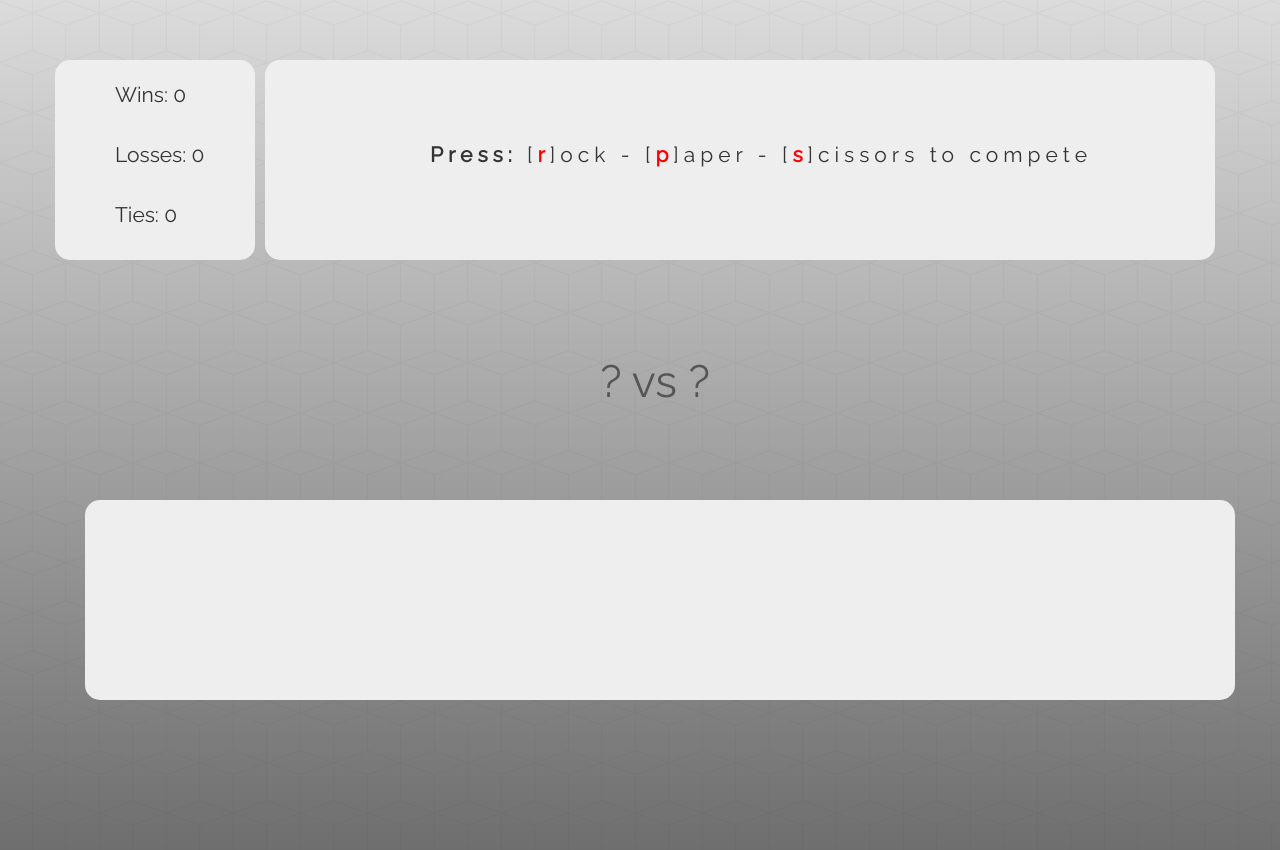
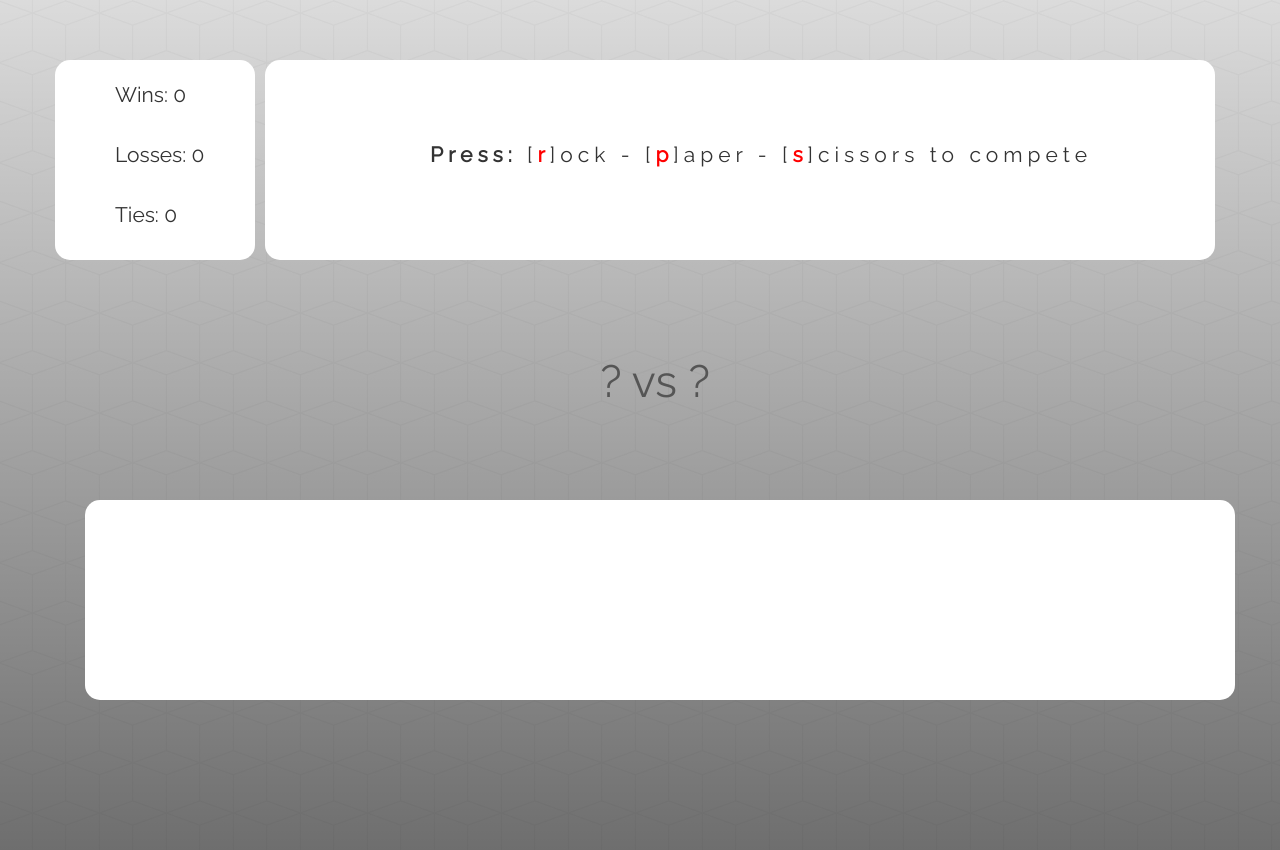
Before and after one commit to bklynate/rcb-rps, a PHP site: page / in a window 1280 px wide. Run offline with PHP 8.4, Linux system fonts and the light colour scheme.

Commit message:
structure change

```diff
--- a/assets/css/styles.css
+++ b/assets/css/styles.css
@@ -16,7 +16,7 @@ html {
 
 #game, #scoreBox, #instructions {
   border-radius: 15px;
-  background-color: #eee;
+  background-color: #fff;
 }
 
 #scoreBox, #instructions {
```
